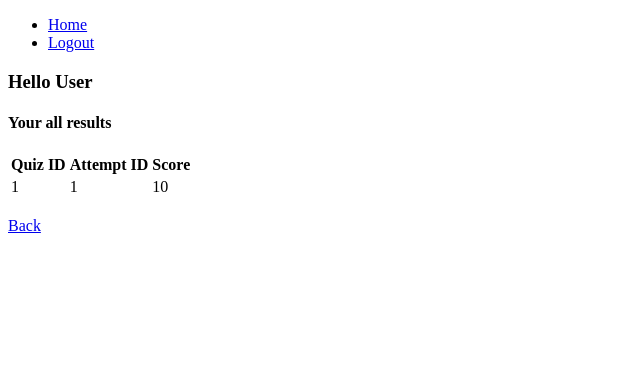
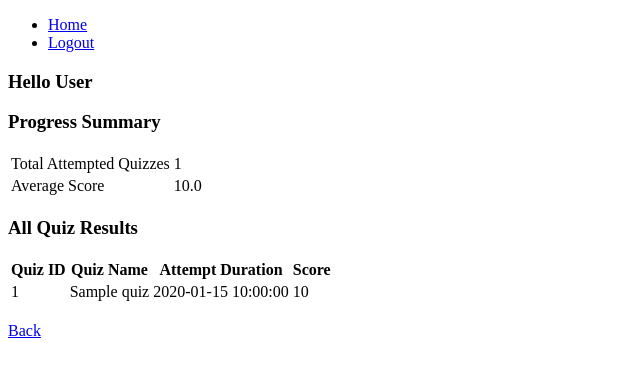
Before and after one commit to prajapatsur/Quiz-Master-Project, a Flask app: page /results/1 in a window 1280 px wide. Shown: the top 377 px of the page, without its empty margins (0-640 px from the left). Run offline with Flask 3, Linux system fonts and the light colour scheme; a user stored in the database is signed in; tables that the repository leaves empty hold one stand-in row (values such as "Sample post").

Commit message:
Implemented score tracking and quiz result display

```diff
--- a/app/models.py
+++ b/app/models.py
@@ -41,6 +41,7 @@ class Quiz(db.Model):
     chapter_id = db.Column(db.Integer, db.ForeignKey('chapter.id'), nullable=False)
 
     questions = db.relationship('Question', backref='quiz', lazy=True)
+    score= db.relationship('Score', backref= 'quiz', lazy=True)
 
 class Question(db.Model):
     id = db.Column(db.Integer, primary_key=True)
--- a/app/routes.py
+++ b/app/routes.py
@@ -86,7 +86,7 @@ def register():
         return redirect(url_for('login'))
     return render_template("register.html", form=form)
 
-#dashboard
+#User_dashboard
 @app.route("/dashboard", methods=['GET'])
 @login_required
 def dashboard():
@@ -95,7 +95,18 @@ def dashboard():
 
     quizzes= Quiz.query.all()
     subjects= Subject.query.all()
-    return render_template("dashboard.html", quizzes=quizzes, subjects=subjects)
+    scores= Score.query.filter_by(user_id=current_user.id).all()
+    total_attempted_quizzes= len(scores)
+    if total_attempted_quizzes>0:
+        average_score= sum([s.total_scored for s in scores])/total_attempted_quizzes
+    else:
+        average_score= 0
+    return render_template("dashboard.html",
+                           quizzes=quizzes,
+                           subjects=subjects,
+                           scores=scores,
+                           total_attempted_quizzes=total_attempted_quizzes,
+                           average_score=average_score)
 
 @app.route("/logout")
 @login_required
@@ -437,5 +448,14 @@ def quiz_result(qid, user_id):
 @app.route("/results/<int:user_id>")
 @login_required
 def results(user_id):
-    scores= Score.query.filter_by(user_id=user_id)
-    return render_template("results.html", score=scores)
+    scores= Score.query.filter_by(user_id=user_id).all()
+    total_attempted_quizzes= len(scores)
+    if total_attempted_quizzes>0:
+        average_score= sum([s.total_scored for s in scores])/total_attempted_quizzes
+    else:
+        average_score= 0
+    return render_template("results.html",
+                           score=scores,
+                           total_attempted_quizzes=total_attempted_quizzes,
+                           average_score=average_score
+                        )
--- a/app/templates/results.html
+++ b/app/templates/results.html
@@ -4,14 +4,35 @@
 
 {% block content %}
 <h3>Hello {{ current_user.fullname }}</h3>
-<h4>Your all results</h4>
+<div>
+    <h3>Progress Summary</h3>
+    <table>
+        <tbody>
+            <tr>
+                <td>Total Attempted Quizzes</td>
+                {% if total_attempted_quizzes>0 %}
+                <td>{{ total_attempted_quizzes }}</td>
+                {% else %}
+                <td>You didn't attempted any quiz.</td>
+                {% endif %}
+            </tr>
+            <tr>
+                <td>Average Score</td>
+                <td>{{ average_score|round(3) }}</td>
+            </tr>
+        </tbody>
+    </table>
+</div>
 
 <div>
+    <h3>All Quiz Results</h3>
     <table>
         <thead>
             <tr>
                 <th>Quiz ID</th>
-                <th>Attempt ID</th>
+                <th>Quiz Name</th>
+                <!-- <th>Attempt ID</th> -->
+                <th>Attempt Duration</th>
                 <th>Score</th>
             </tr>
         </thead>
@@ -20,7 +41,9 @@
             <tr>
                 {% if s.user_id==current_user.id %}
                     <td>{{ s.quiz_id }}</td>
-                    <td>{{ s.id }}</td>
+                    <td>{{s.quiz.name}}</td>
+                    <!-- <td>{{ s.id }}</td> -->
+                    <td>{{s.timestamp}}</td>
                     <td>{{ s.total_scored }}</td>
                 {% endif %}
             </tr>
```
Also changed, not shown: app/templates/dashboard.html (+20 -0 lines).
